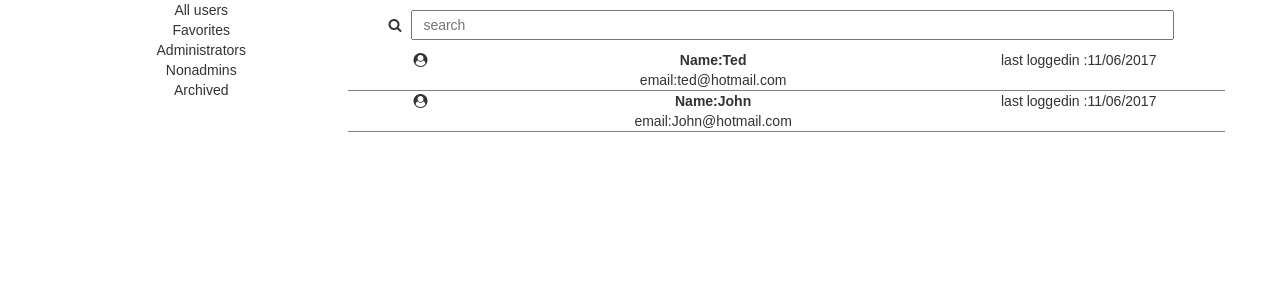
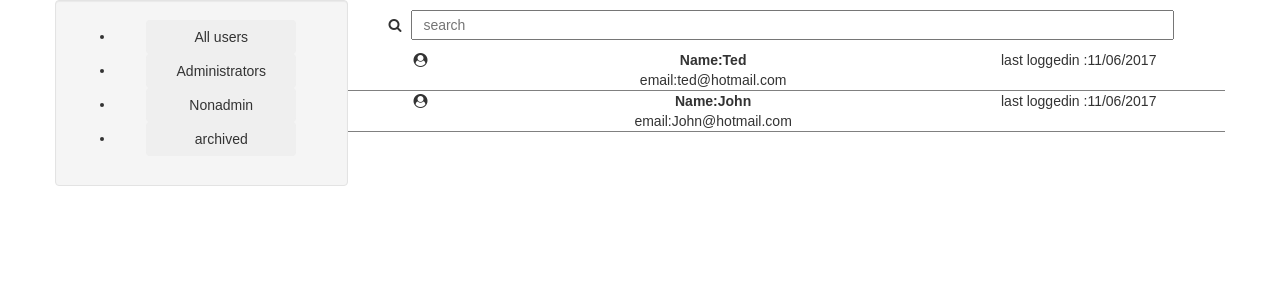
Before and after one commit to dimitri-a/search_test, a React (Create React App) app: page / in a window 1280 px wide. Shown: the top 300 px of the page. Built offline with nearby package versions, Linux system fonts and the light colour scheme.

Commit message:
button width

```diff
--- a/src/App.css
+++ b/src/App.css
@@ -45,3 +45,7 @@ input{
 .imp {
   font-weight: bold;
 }
+
+.btnwidth{
+  width:150px;
+}
--- a/src/components/Search.js
+++ b/src/components/Search.js
@@ -14,11 +14,15 @@ class Search extends Component {
     }
 
     handleFilter = (event) => {
-        //initialise with all data
+        console.log('event',event.target.value);
+        //debugger;
         if (event) {
+
             this.setState({ filteredData: this.state.data }, () => {
                 let filtered = this.state.filteredData;
                 if (this.state.search !== '') {
+
+
                     //todo remove
                     //debugger;
                     console.log('event.target.value=', this.refs.search.value);
@@ -34,12 +38,24 @@ class Search extends Component {
         console.log('this.state.filteredData=', this.state.filteredData);
         return (
             <div className='row'>
-                <div className='col-md-3'>
-                    <div onClick=''>All users</div>
-                    <div>Favorites</div>
-                    <div>Administrators</div>
-                    <div>Nonadmins</div>
-                    <div>Archived</div>
+                <div className='col-md-3 well'>
+
+                    <ul>
+                        <li>
+                            <button className='btn btnwidth'  onClick={this.handleFilter} value='all users' >All users</button>
+                        </li>
+                        <li>
+                            <button className='btn btnwidth' onClick={this.handleFilter} value='admin' >Administrators</button>
+                        </li>
+                        <li>
+                            <button className='btn btnwidth'  onClick={this.handleFilter} value='nonadmin' >Nonadmin</button>
+                        </li>
+                        <li>
+                            <button className='btn btnwidth'  onClick={this.handleFilter} value='archived' >archived</button>
+                        </li>
+                    </ul>
+
+
 
                 </div>
                 <div className='size col-md-9'>
```
